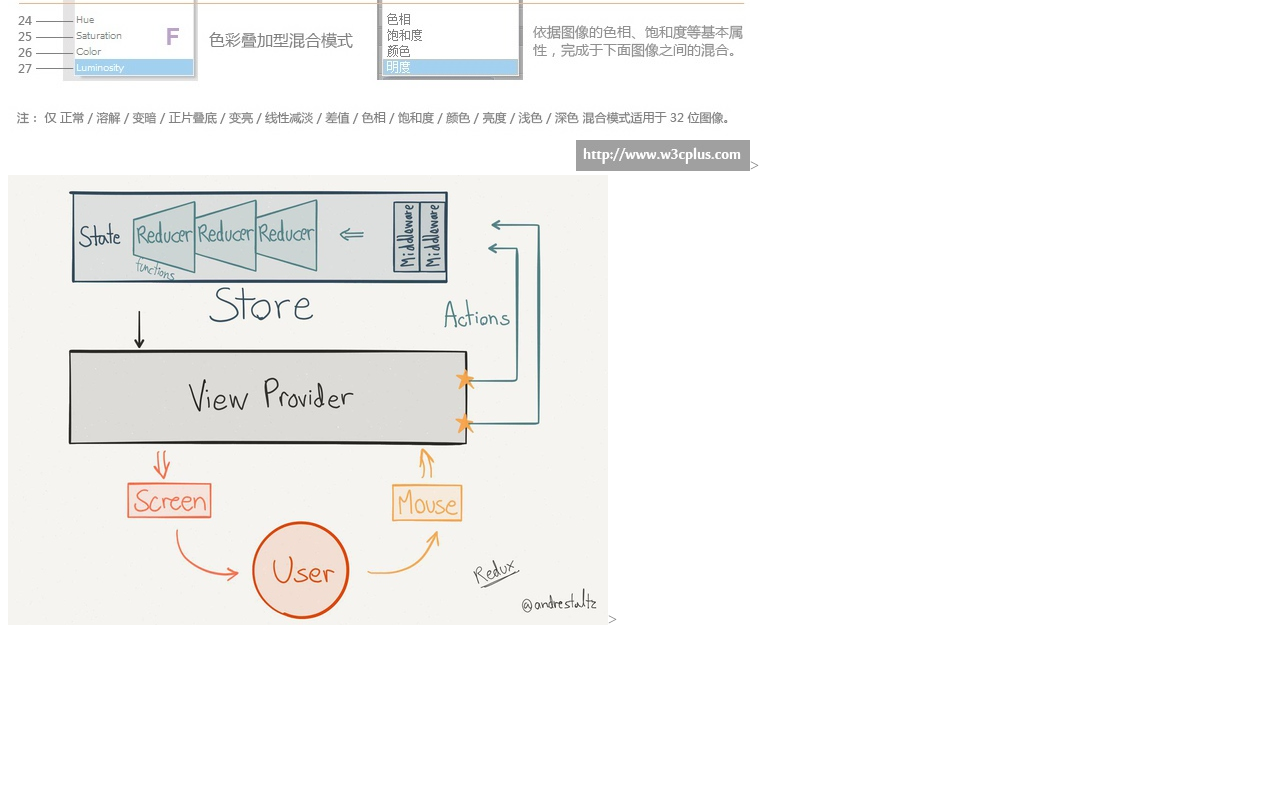
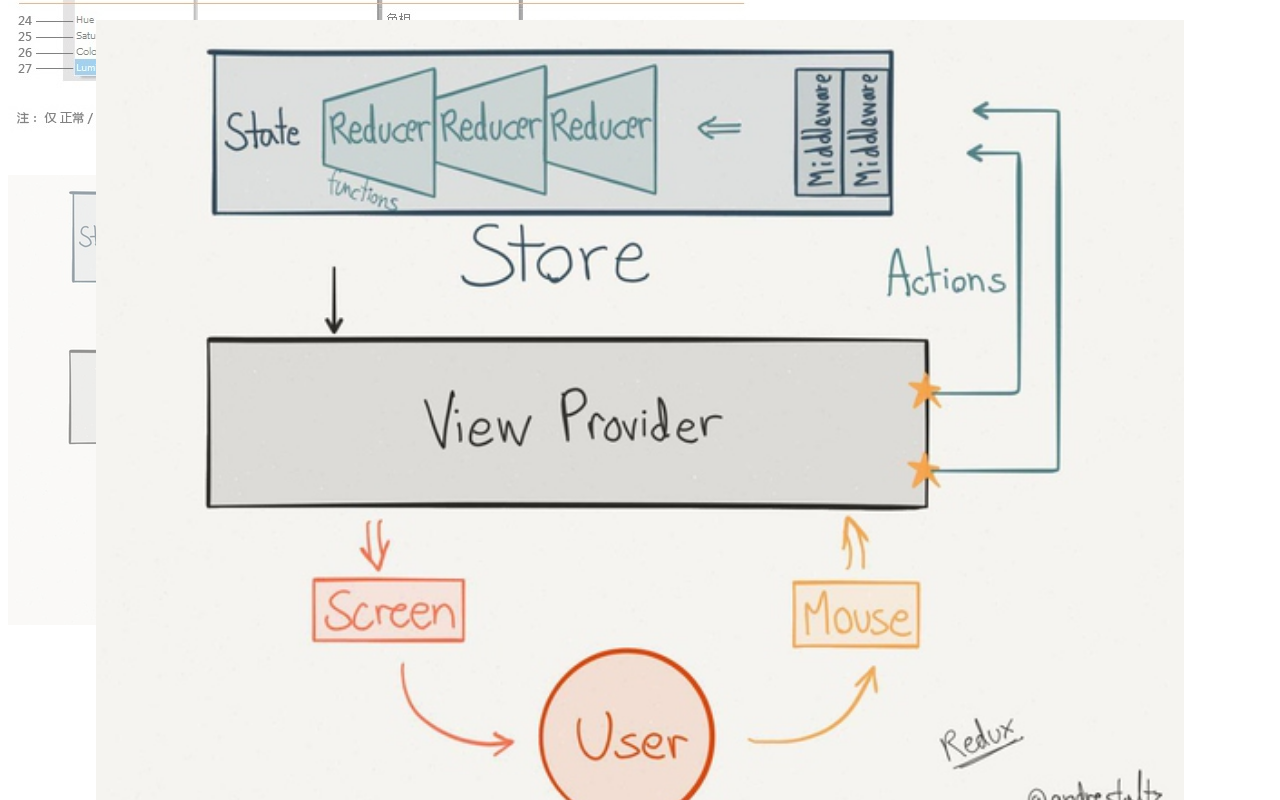
Before and after one commit to naixy28/full-page-pic-zoom, a plain HTML site: page index.html in a window 1280 px wide. Both pictures are taken after a click on the picture 308 px from the left and 1264 px from the top of the page. Shown: the part 864-1664 px from the top of the page. Drawn offline with Linux system fonts and the light colour scheme.

Commit message:
add zoom in out

```diff
--- a/fp-img-preview.js
+++ b/fp-img-preview.js
@@ -2,36 +2,89 @@
 
     const FP = (function(){
         let currImg = null,
-            shadow = null;
+            shadow = null,
+            currPos = {},
+            transitionDuration = 300;
+
+        const wait = duration => new Promise(res => { setTimeout( res, duration ) });
 
         function getObj () {
             if (!currImg) {
                 currImg = new Image();
                 currImg.classList.add('fp-curr-img');
                 shadow = document.createElement('div');
-                shadow.classList.add('fp-shadow');
+                shadow.classList.add('fp-shadow', 'hidden');
                 shadow.appendChild(currImg);
+
+                shadow.onclick = function () {
+                    zoomOut();
+                }
+
                 currImg.onload = function () {
-
+                    // TODO what?
                 }
             }
 
             return currImg;
         }
 
-        function setAttrs (img, src, pos) {
-            debugger;
-            img.src = src;
-            let s = img.style;
-            img.setAttribute('style', `transform: translate3d( ${pos.left}px, ${pos.top}px, 0 )`);
+        function setInitAttrs (src, pos) {
+            currImg.src = src;
+            currPos = pos;
+            currImg.removeAttribute('style');
+            currImg.setAttribute('style', `transform: translate3d( ${currPos.left}px, ${currPos.top}px, 0 ); `);
+
+            shadow.classList.remove('hidden');
+
+            // body overflow hidden
+            document.body.setAttribute('style', 'overflow: hidden;');
+        }
+
+        function zoomOut () {
+            let transFunc = () => { currImg.setAttribute('style', `transform: translate3d( ${currPos.left}px, ${currPos.top}px, 0 ); `); }
+            currImg.classList.remove('active')
+
+            new Promise(res => {
+                setTimeout(transFunc, 0)
+                res();
+            })
+            .then(() => wait(transitionDuration))
+            .then(() => {
+                shadow.classList.add('hidden');
+                document.body.removeAttribute('style');
+            })
         }
 
         return {
             init (src, pos) {
-                const img = getObj();
-                setAttrs(img, src, pos);
+                const currImg = getObj();
+                setInitAttrs(src, pos);
                 document.body.appendChild(shadow);
 
+                return this;
+            },
+
+            zoomIn () {
+                let screenW = window.innerWidth || 0,
+                    paddingTop = 20,
+                    xProportion = .85,
+                    scale,
+                    x,
+                    y;
+
+                // calculate transform vals
+                scale =  screenW * xProportion / currPos.width;
+                x = (screenW  * ( 1 - xProportion) / 2 );
+                y = paddingTop;
+                let transFunc = () => { currImg.setAttribute('style', `transform: translate3d( ${x}px, ${y}px, 0 ) scale(${scale}); `); }
+
+                // do transition, tried Promise but seems only setTimeout works
+                setTimeout( transFunc, 0);
+
+                // set class
+                currImg.classList.add('active')
+
+                return this;
             }
         }
     })()
@@ -49,7 +102,7 @@
                     height: rect.height
                 }
 
-            FP.init(src, pos);
+            FP.init(src, pos).zoomIn();
         })
     })
 
--- a/style.css
+++ b/style.css
@@ -14,11 +14,20 @@ main {
     z-index: 1024;
 }
 
+.fp-shadow.hidden{
+    display: none;
+}
+
 .fp-curr-img{
     position: absolute;
     left: 0;
     top: 0;
-    transition: transform .3s ease-in;
+    transform-origin: left top;
+    transition: all .3s ease-in;
+}
+
+.fp-curr-img.active {
+    cursor: zoom-out;
 }
 
 
```
